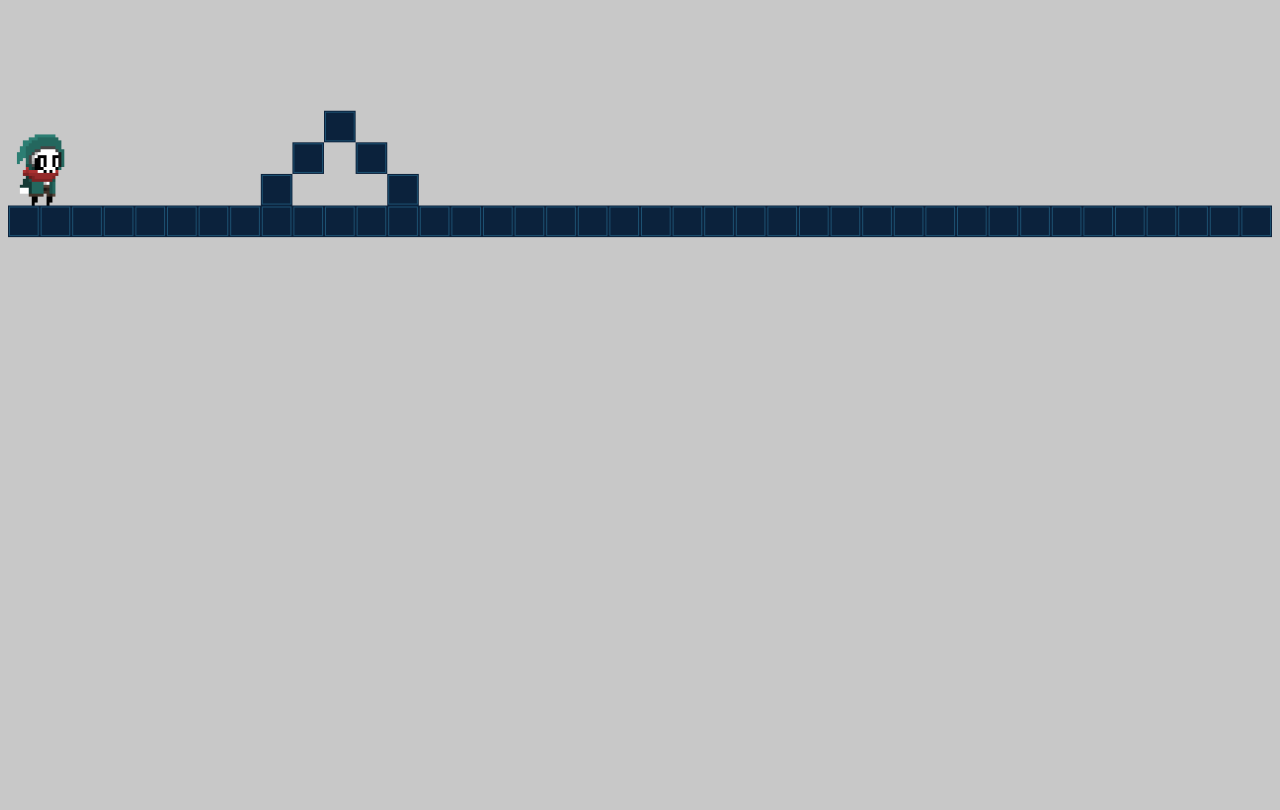
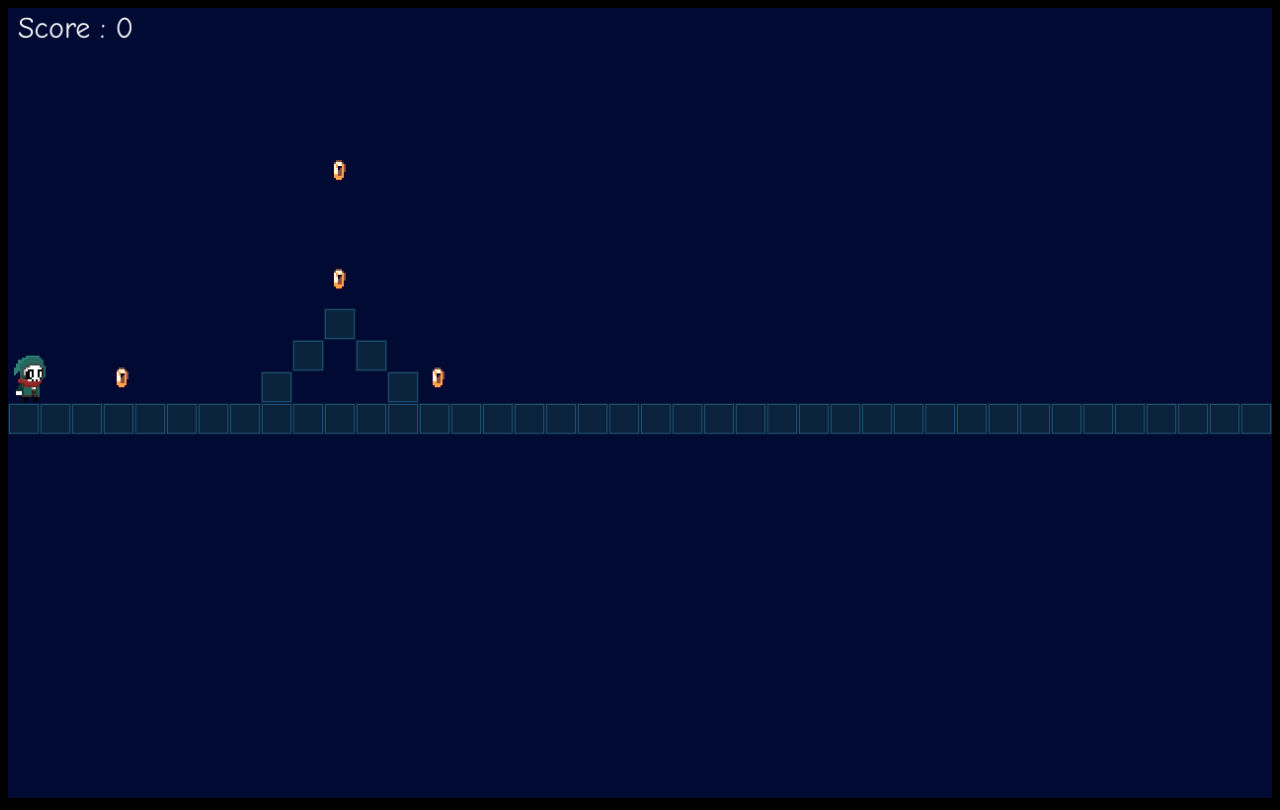
Before and after one commit to KennethLG/VideoGame-with-Javascript, an Electron app: page src/index.html in a window 1280 px wide. Drawn offline with Linux system fonts and the light colour scheme.

Commit message:
coins added

```diff
--- a/src/draw.js
+++ b/src/draw.js
@@ -5,6 +5,49 @@ canvas.height = window.innerHeight;
 
 const ctx = canvas.getContext("2d");
 ctx.imageSmoothingEnabled = false; // evitar la interpolación linear
+
+class Coin {
+	constructor(x, y, xscale, yscale, ctx) {
+		this.x = x;
+		this.y = y;
+
+		this.xscale = xscale;
+		this.yscale = yscale;
+
+		this.sprite = new Image();
+		this.sprite.src = "./sprites/coin.png";
+
+		this.spriteWidth = 60;
+		this.spriteHeight = 15;
+
+		this.spriteFrameCount = 4;
+		this.spriteFrame = 0;
+
+		this.spriteCols = 4;
+		this.spriteRows = 1;
+
+		this.srcX;
+		this.srcY;
+
+		this.width = (this.spriteWidth/this.spriteCols);
+		this.height = (this.spriteHeight/this.spriteRows);
+	}
+
+	draw() {
+		this.updateFrame();
+		ctx.drawImage(this.sprite, this.srcX, this.srcY, this.width, this.height, this.x, this.y, this.width*this.xscale, this.height*this.yscale);
+	}
+
+	updateFrame() {
+		this.spriteFrame = ++this.spriteFrame % this.spriteCols;
+		this.srcX = this.spriteFrame * this.width;
+		this.srcY = 0;
+	}
+
+	init() {
+		this.draw();
+	}
+}
 
 class Block { // objeto bloque
 	constructor(x, y, ctx) {
@@ -67,6 +110,8 @@ class Player { // objeto jugador
 
 		this.colx = false;
 		this.coly = false;
+
+		this.coins = 0;
 	}
 
 	draw() {
@@ -99,19 +144,19 @@ class Player { // objeto jugador
 	control() { // controles, velocidad y gravedad
 		if (this.keys["a"]) this.vx = this.approach(this.vx, -this.vel, 2); // izquierda
 		if (this.keys["d"]) this.vx = this.approach(this.vx, this.vel, 2); // derecha
-		if (this.keys["w"] && this.collision(this.x, this.y+1)) this.vy = -25; // saltar si solo se ecuentra en el suelo
+		if (this.keys["w"] && this.collision(this.x, this.y+1, blocks)) this.vy = -30; // saltar si solo se ecuentra en el suelo
 
 		if (!this.keys["a"]&&!this.keys["d"]) this.vx = this.approach(this.vx, 0, 2); // ninguna tecla
 
-		if (this.collision(this.x + this.vx, this.y)) { // colisión perfecta en X
+		if (this.collision(this.x + this.vx, this.y, blocks)) { // colisión perfecta en X
 			this.x = Math.floor(this.x);
-			while(!this.collision(this.x + this.sign(this.vx), this.y)) this.x += this.sign(this.vx);
+			while(!this.collision(this.x + this.sign(this.vx), this.y, blocks)) this.x += this.sign(this.vx);
 			this.vx = 0;
 		} else this.x += this.vx;
 
-		if (this.collision(this.x, this.y + this.vy)) { // colision perfecta en Y
+		if (this.collision(this.x, this.y + this.vy, blocks)) { // colision perfecta en Y
 			this.y = Math.floor(this.y);
-			while(!this.collision(this.x, this.y + this.sign(this.vy))) this.y += this.sign(this.vy);
+			while(!this.collision(this.x, this.y + this.sign(this.vy), blocks)) this.y += this.sign(this.vy);
 			this.vy = 0;
 		} else this.y += this.vy;
 
@@ -120,6 +165,13 @@ class Player { // objeto jugador
 
 		//gravedad
 		this.vy = this.approach(this.vy, 40, 5);
+
+		//tomar monedas
+		let coin = this.collisionId(this.x, this.y, coins);
+		if (coin != -1) {
+			coins.splice(coin, 1);
+			this.coins++;
+		}
 	}
 
 	approach(val, max, shift) { // metodo para controlar la velocidad maxima, minima, aceleración y fricción
@@ -129,14 +181,24 @@ class Player { // objeto jugador
 			return Math.max(val - shift, max);
 	}
 
-	collision(x, y) { // detectar colisiones con los bloques
-		for(let i = 0; i < blocks.length; i++) {
-			if (x < blocks[i].x + blocks[i].spriteWidth &&
-				(x + (this.width*this.xscale)) > blocks[i].x &&
-				y < blocks[i].y + blocks[i].spriteHeight &&
-				(y + (this.height*this.yscale)) > blocks[i].y) return true
+	collision(x, y, obj) { // detectar colisiones
+		for(let i = 0; i < obj.length; i++) {
+			if (x < obj[i].x + obj[i].spriteWidth &&
+				(x + (this.width*this.xscale)) > obj[i].x &&
+				y < obj[i].y + obj[i].spriteHeight &&
+				(y + (this.height*this.yscale)) > obj[i].y) return true;
 		}
 		return false;
+	}
+
+	collisionId(x, y, obj) { // detectar colisiones y devolver su id
+		for(let i = 0; i < obj.length; i++) {
+			if (x < obj[i].x + obj[i].spriteWidth &&
+				(x + (this.width*this.xscale)) > obj[i].x &&
+				y < obj[i].y + obj[i].spriteHeight &&
+				(y + (this.height*this.yscale)) > obj[i].y) return i;
+		}
+		return -1;
 	}
 
 	sign(x) { // retornar 1, 0 o -1
@@ -153,18 +215,24 @@ class Player { // objeto jugador
 
 // objetos en el room
 
-var player = new Player(0, 0, 3, 3, ctx);
+var player = new Player(0, 0, 2, 2, ctx);
 
 var blocks = Array();
 
-for (var i = 0; i < Math.floor(innerWidth/32); i++) {
-	blocks.push(new Block(i*32, 200, ctx));
+for (var i = 0; i < Math.floor(innerWidth/32)+1; i++) {
+	blocks.push(new Block(i*32, 400, ctx));
 }
-blocks.push(new Block(256, 168, ctx));
-blocks.push(new Block(288, 136, ctx));
-blocks.push(new Block(320, 104, ctx));
-blocks.push(new Block(352, 136, ctx));
-blocks.push(new Block(384, 168, ctx));
+blocks.push(new Block(256, 368, ctx));
+blocks.push(new Block(288, 336, ctx));
+blocks.push(new Block(320, 304, ctx));
+blocks.push(new Block(352, 336, ctx));
+blocks.push(new Block(384, 368, ctx));
+
+var coins = Array();
+coins.push(new Coin(100, 360, 2, 2, ctx));
+coins.push(new Coin(420, 360, 2, 2, ctx));
+coins.push(new Coin(320, 260, 2, 2, ctx));
+coins.push(new Coin(320, 150, 2, 2, ctx));
 
 // bucle inical
 
@@ -173,9 +241,12 @@ function mainLoop () {
   	ctx.clearRect(0, 0, innerWidth, innerHeight); // borrar el canvas
   	player.init(); // actualizar al jugador por frame
 
-  	for (var i = 0; i < blocks.length; i++) { // dibujar todos los bloques
-  		blocks[i].init(); // inicializarlos
-  	}
+  	blocks.map((i)=> i.init()); // inicializar bloques
+  	coins.map((i) => i.init()); // inicializar monedas
+
+  	ctx.font = "30px Comic Sans MS";
+	ctx.fillStyle = "white";
+  	ctx.fillText(`Score : ${player.coins}`, 10,30);
 }
 
 // controles del teclado
--- a/src/index.html
+++ b/src/index.html
@@ -6,10 +6,11 @@
 		canvas {
 			height: 100%;
 			width: 100%;
+			background: rgba(0,10,50,1);
 		}
 
 		body {
-			background: rgba(200,200,200,1);
+			background-color: rgba(0,0,0,1);
 		}
 	</style>
 </head>
```
Also changed, not shown: src/sprites/coin.png (added), 1 other file.
